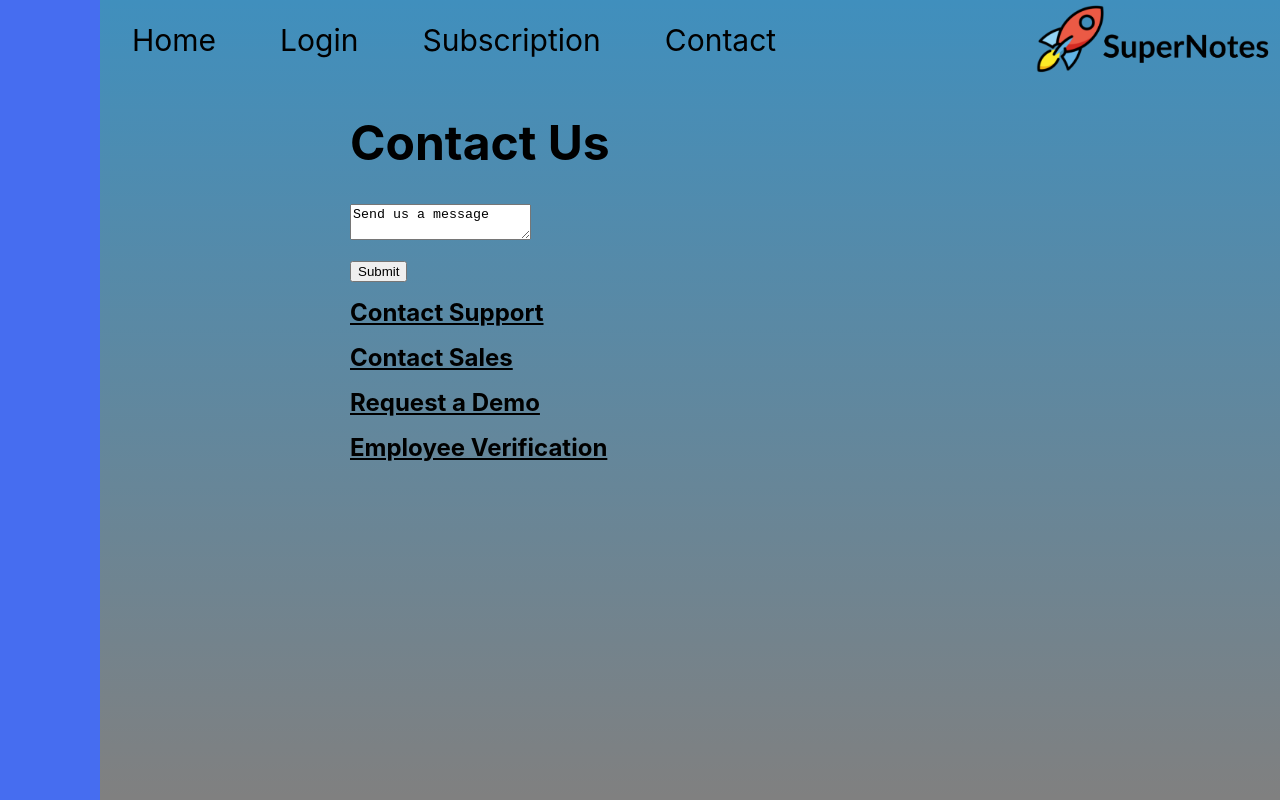
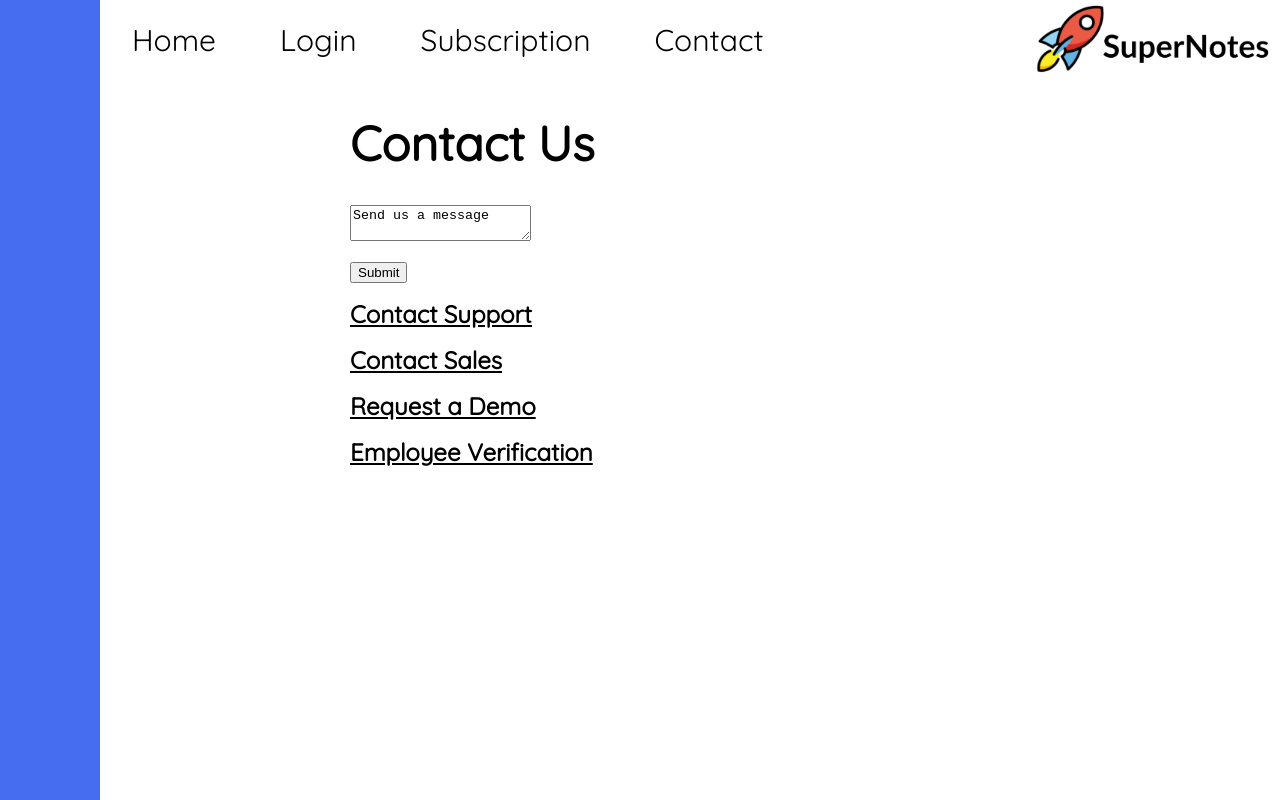
Before and after one commit to shamirakabir/QuickNotes, a React (Create React App) app: page /Contact in a window 1280 px wide. Built offline with nearby package versions, Linux system fonts and the light colour scheme.

Commit message:
UI changex

```diff
--- a/src/App.css
+++ b/src/App.css
@@ -59,6 +59,5 @@
 .box{
   height:100%;
   width:100%;
-  background:linear-gradient(rgba(0, 158, 250, 0.5),transparent);
-  background-color:gray /*this your primary color*/
+  background-color:white /*this your primary color*/
 }
--- a/src/pages/style.css
+++ b/src/pages/style.css
@@ -1,3 +1,7 @@
+@import url('https://fonts.googleapis.com/css2?family=Quicksand&display=swap');
+body {
+    font-family: 'Quicksand';
+}
 .sign-up-button{
     font-weight: 700;
     font-size: 1.5rem;
@@ -11,5 +15,4 @@
 
 .style-describe{
     font-size: 1.5rem;
-
 }
```
